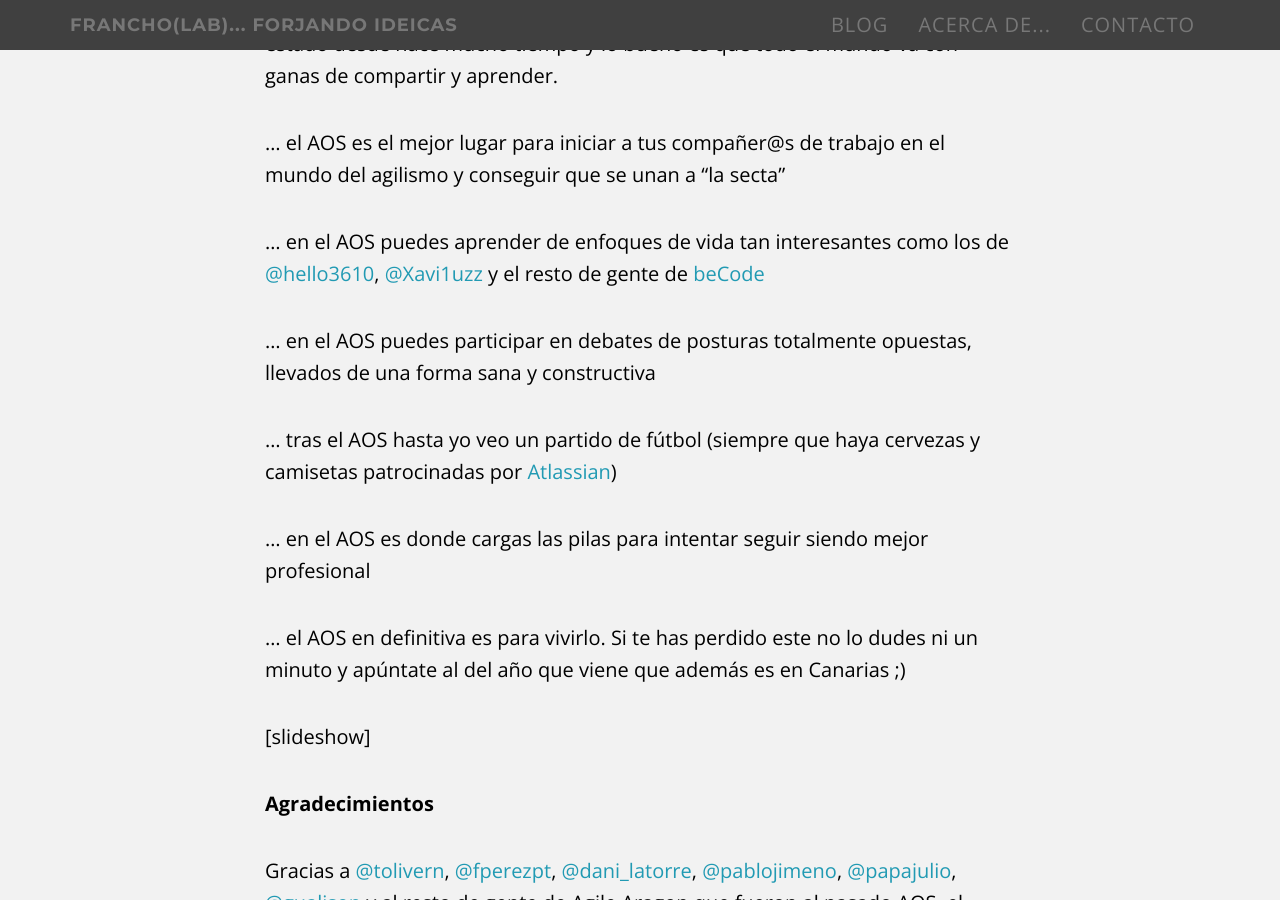
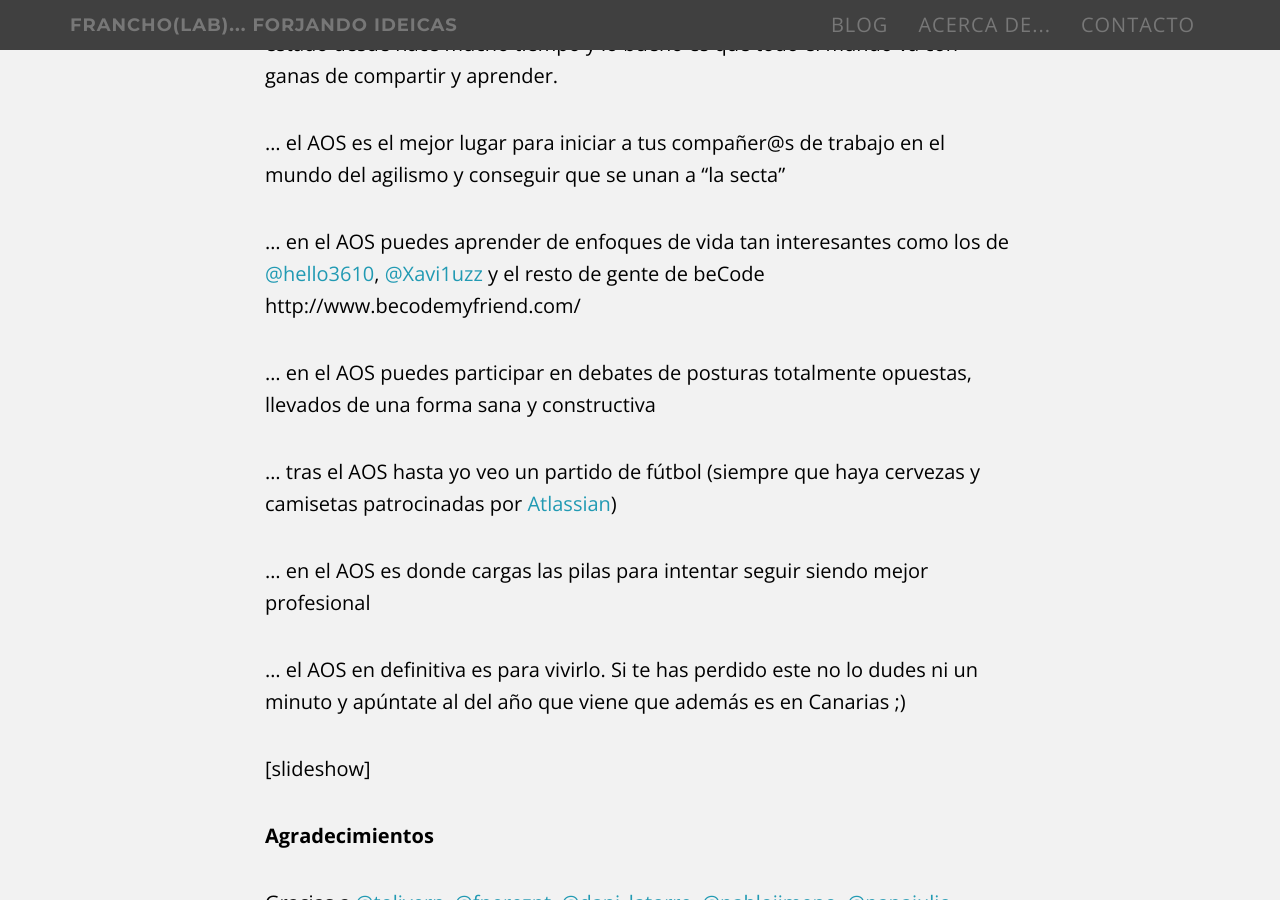
Before and after one commit to francho/francho.github.io, a Jekyll site: the page built from _posts/2012-06-25-aos2012-a-por-ellos-oeee.md, in a window 1280 px wide and 900 px high, scrolled down 1529 px. Built offline with Jekyll 4.4.1, drawn with Linux system fonts in a browser that asks for light colours; comment, search, counter and statistics services are not loaded.

Commit message:
Add alt to image

```diff
--- a/_posts/2012-06-25-aos2012-a-por-ellos-oeee.md
+++ b/_posts/2012-06-25-aos2012-a-por-ellos-oeee.md
@@ -42,7 +42,7 @@ Este fin de semana se ha celebrado el [Agile Open Space 2012](http://aos2012.agi
 
 ... el AOS es el mejor lugar para iniciar a tus compañer@s de trabajo en el mundo del agilismo y conseguir que se unan a "la secta"
 
-... en el AOS puedes aprender de enfoques de vida tan interesantes como los de [@hello3610](https://twitter.com/#!/hell03610), [@Xavi1uzz](https://twitter.com/#!/XaV1uzz) y el resto de gente de [beCode](http://www.becodemyfriend.com/)
+... en el AOS puedes aprender de enfoques de vida tan interesantes como los de [@hello3610](https://twitter.com/#!/hell03610), [@Xavi1uzz](https://twitter.com/#!/XaV1uzz) y el resto de gente de beCode http://www.becodemyfriend.com/
 
 ... en el AOS puedes participar en debates de posturas totalmente opuestas, llevados de una forma sana y constructiva
 
--- a/_posts/2012-10-03-curso-gratuito-para-desempleados-de-programacion-android.html
+++ b/_posts/2012-10-03-curso-gratuito-para-desempleados-de-programacion-android.html
@@ -36,7 +36,7 @@ author:
 excerpt: !ruby/object:Hpricot::Doc
   options: {}
 ---
-<p><a href="https://franchojoven.files.wordpress.com/2012/10/curso_gratis.png"><img class="aligncenter size-medium wp-image-1297" title="curso_gratis" alt="" src="/assets/curso_gratis.png" height="133" width="300" /></a></p>
+<p><a href="https://franchojoven.files.wordpress.com/2012/10/curso_gratis.png"><img class="aligncenter size-medium wp-image-1297" title="curso_gratis" alt="curso android" src="/assets/curso_gratis.png" height="133" width="300" /></a></p>
 <p>Desde que leí hace unos meses el artículo que <a href="http://blog.javierusobiaga.com/y-si-no-me-voy-de-espana">@htmlboy escribió en su blog</a> la idea de montar un curso gratuito de Android para desempleados me rondaba por la cabeza.</p>
 <p>El problema es que como trabajador en activo (toco madera), padre de dos zagales, cuya mujer trabaja a turnos no tengo demasiado tiempo libre y no puedo disponer de él como me gustaría. Y no encontraba la forma de organizarlo.</p>
 <p>Hace unas semanas se me ocurrió la solución: ¿por qué no montar el curso de forma online, de tal forma que lo pudiera impartir desde casa cuando los peques ya esten acostados?</p>
--- a/_posts/2012-11-28-curso-online-de-programacion-android-retrospectiva.html
+++ b/_posts/2012-11-28-curso-online-de-programacion-android-retrospectiva.html
@@ -23,7 +23,7 @@ author:
 excerpt: !ruby/object:Hpricot::Doc
   options: {}
 ---
-<p><img class="aligncenter size-medium wp-image-1360" title="flickr-2260970300-original" alt="retro" src="/assets/flickr-2260970300-original.jpg" height="225" width="300" /></p>
+<p><img class="aligncenter size-medium wp-image-1360" title="assets/flickr-2260970300-original" alt="retro" src="/assets/flickr-2260970300-original.jpg" height="225" width="300" /></p>
 <p>Siempre que termino un curso me gusta hacer una pequeña retrospectiva con mis alumnos para ver como ha ido y que puedo mejorar para el siguiente.</p>
 <p>En este caso como el curso es un tanto especial, he decidido hacer el examen de conciencia "en voz alta". Para ello voy a escribir del tirón y hacer públicas mis sensaciones sin mirar las respuestas del formulario de los alumnos (que os copiaré literalmente en orden de llegada al final del artículo).</p>
 <h2><!--more--></h2>
```
